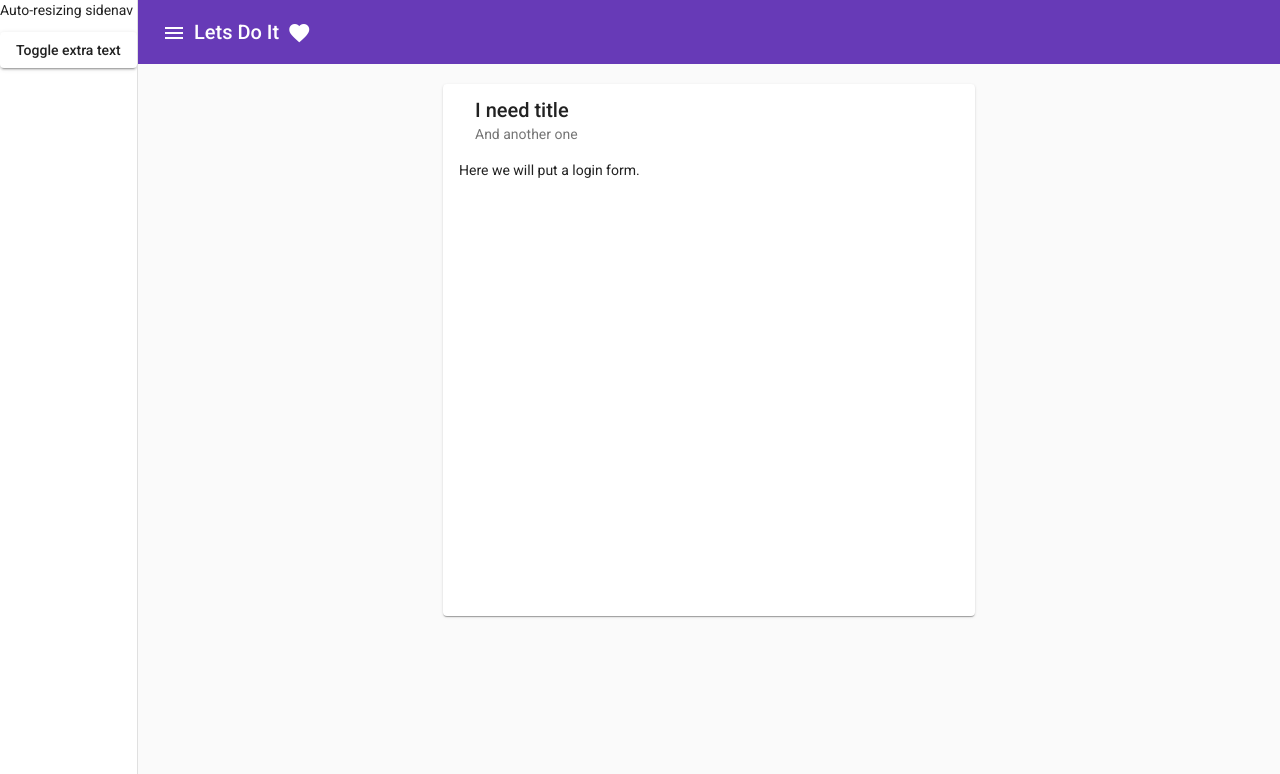
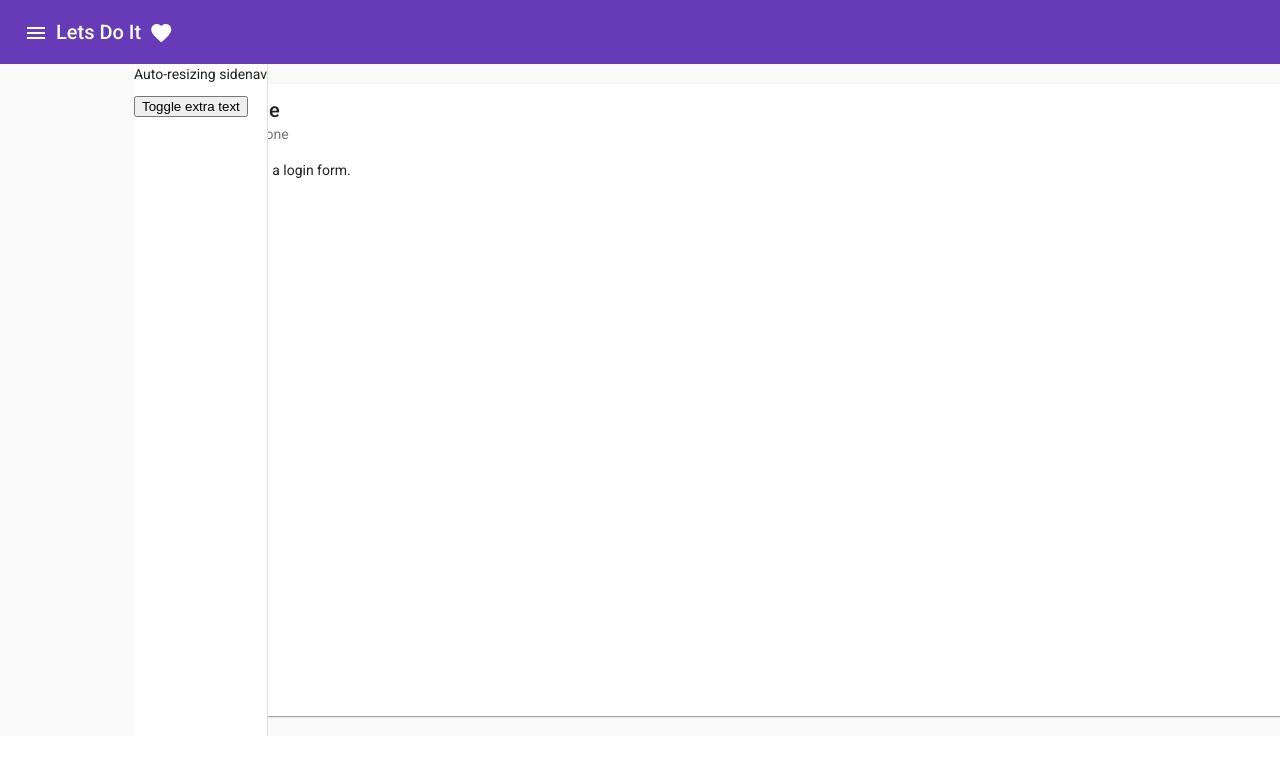
Before and after one commit to vitaly23/Let-s-Do-It, an Angular app in the folder lets-do-it-client/: page / in a window 1280 px wide. Both pictures are taken after a click on the button "menu". Shown: the top 774 px of the page. Built offline with nearby package versions, Linux system fonts and the light colour scheme.

Commit message:
WIP - Seperate into modules(header, hompage)

```diff
--- a/lets-do-it-client/src/app/app.component.html
+++ b/lets-do-it-client/src/app/app.component.html
@@ -1,2 +1,2 @@
-<app-header></app-header>
+<app-homepage></app-homepage>
 <router-outlet></router-outlet>
--- a/lets-do-it-client/src/app/header/header.component.html
+++ b/lets-do-it-client/src/app/header/header.component.html
@@ -1,14 +1,5 @@
-<mat-drawer-container class="drawer-container" autosize>
-  <mat-drawer #drawer mode="side">
-    <p>Auto-resizing sidenav</p>
-    <p *ngIf="showFiller">Lorem, ipsum dolor sit amet consectetur.</p>
-    <button (click)="showFiller = !showFiller" mat-raised-button>
-      Toggle extra text
-    </button>
-  </mat-drawer>
-
 <mat-toolbar color="primary">
-  <button type="button" mat-icon-button (click)="drawer.toggle()">
+  <button type="button" mat-icon-button (click)="toggle()">
     <mat-icon>menu</mat-icon>
   </button>
   <span>Lets Do It</span>
@@ -17,24 +8,3 @@
     <mat-icon>favorite</mat-icon>
   </button>
 </mat-toolbar>
-
-
-<div class="container">
-<mat-card class="card">
-  <mat-card-header>
-    <mat-card-title>I need title</mat-card-title>
-    <mat-card-subtitle>And another one</mat-card-subtitle>
-  </mat-card-header>
-  <mat-card-content>
-    <p>
-      Here we will put a login form.
-    </p>
-  </mat-card-content>
-  <mat-card-actions>
-    <!-- <button mat-button>LIKE</button>
-    <button mat-button>SHARE</button> -->
-  </mat-card-actions>
-</mat-card>
-</div>
-
-</mat-drawer-container>
--- a/lets-do-it-client/src/app/header/header.component.scss
+++ b/lets-do-it-client/src/app/header/header.component.scss
@@ -1,16 +1,4 @@
-.card{
-    height: 500px;
-    width: 500px;
-    margin: 20px;
-}
 
 .drawer-container{
     height: 100%;
 }
-
-.container{
-    display: flex;
-    justify-content: center;
-    align-items: center;
-    flex-wrap: 10px;
-}
--- a/lets-do-it-client/src/app/header/header.component.ts
+++ b/lets-do-it-client/src/app/header/header.component.ts
@@ -1,16 +1,23 @@
-import { Component, OnInit } from '@angular/core';
+import { Component, OnInit, Output, EventEmitter } from '@angular/core';
 
 @Component({
   selector: 'app-header',
   templateUrl: './header.component.html',
   styleUrls: ['./header.component.scss']
 })
+
 export class HeaderComponent implements OnInit {
 
+  @Output() toggleDrawer = new EventEmitter<void>();
   public showFiller = false;
+
   constructor() { }
 
-  ngOnInit(): void {
+  ngOnInit() {
+  }
+
+  public toggle(){
+    this.toggleDrawer.emit();
   }
 
 }
--- /dev/null
+++ b/lets-do-it-client/src/app/homepage/homepage.component.html
@@ -0,0 +1,33 @@
+<div class="container">
+  <div>
+    <app-header (toggleDrawer)="toggle()"></app-header>
+  </div>
+  <mat-drawer-container class="drawer-container">
+    <div>
+      <mat-drawer #drawer mode="side" autosize>
+        <p>Auto-resizing sidenav</p>
+        <p *ngIf="showFiller">Lorem, ipsum dolor sit amet consectetur.</p>
+        <button (click)="showFiller = !showFiller" mat-raised-button>
+          Toggle extra text
+        </button>
+      </mat-drawer>
+    </div>
+    <div>
+      <mat-card class="card">
+        <mat-card-header>
+          <mat-card-title>I need title</mat-card-title>
+          <mat-card-subtitle>And another one</mat-card-subtitle>
+        </mat-card-header>
+        <mat-card-content>
+          <p>
+            Here we will put a login form.
+          </p>
+        </mat-card-content>
+        <mat-card-actions>
+          <!-- <button mat-button>LIKE</button>
+        <button mat-button>SHARE</button> -->
+        </mat-card-actions>
+      </mat-card>
+    </div>
+  </mat-drawer-container>
+</div>
--- /dev/null
+++ b/lets-do-it-client/src/app/homepage/homepage.component.scss
@@ -0,0 +1,13 @@
+.container{
+    display: flex;
+    // justify-content: center;
+    // align-items: center;
+    flex-direction: column;
+    flex-wrap: 10px;
+}
+
+.card{
+    height: 600px;
+    width: 1500px;
+    margin: 20px;
+}
--- /dev/null
+++ b/lets-do-it-client/src/app/homepage/homepage.component.ts
@@ -0,0 +1,20 @@
+import { Component, OnInit, ViewChild, ElementRef } from '@angular/core';
+import { MatDrawer } from '@angular/material/sidenav';
+
+@Component({
+  selector: 'app-homepage',
+  templateUrl: './homepage.component.html',
+  styleUrls: ['./homepage.component.scss']
+})
+export class HomepageComponent implements OnInit {
+  @ViewChild('drawer') drawer: MatDrawer;
+  public showFiller;
+  constructor() { }
+
+  ngOnInit(): void {
+  }
+
+  public toggle(){
+    this.drawer.toggle()
+  }
+}
```
Also changed, not shown: lets-do-it-client/src/app/app.module.ts (+7 -16 lines), lets-do-it-client/src/app/header/header.module.ts (added, +21 -0 lines), lets-do-it-client/src/app/homepage/homepage.module.ts (added, +26 -0 lines), 1 other file (tests, documents, lock files or other folders).
